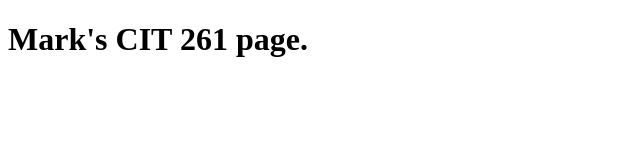
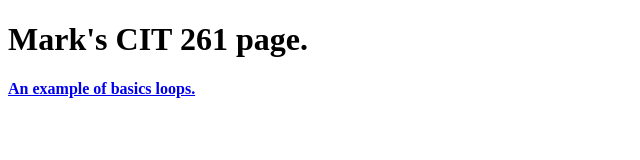
Before and after one commit to hodester/hodester.github.io, a plain HTML site: page index.html in a window 1280 px wide. Shown: the whole page, without its empty margins (0-640 px from the left). Drawn offline with Linux system fonts and the light colour scheme.

Commit message:
Update index.html

```diff
--- a/index.html
+++ b/index.html
@@ -7,7 +7,9 @@
 </head>
 <body>
 <h1>Mark's CIT 261 page.</h1>
-
+ <b>
+ <b>
+ <p><a href="http://hodester.github.io/loops.html">An example of basics loops.</a></p>
 
 </body>
 </html>
```
